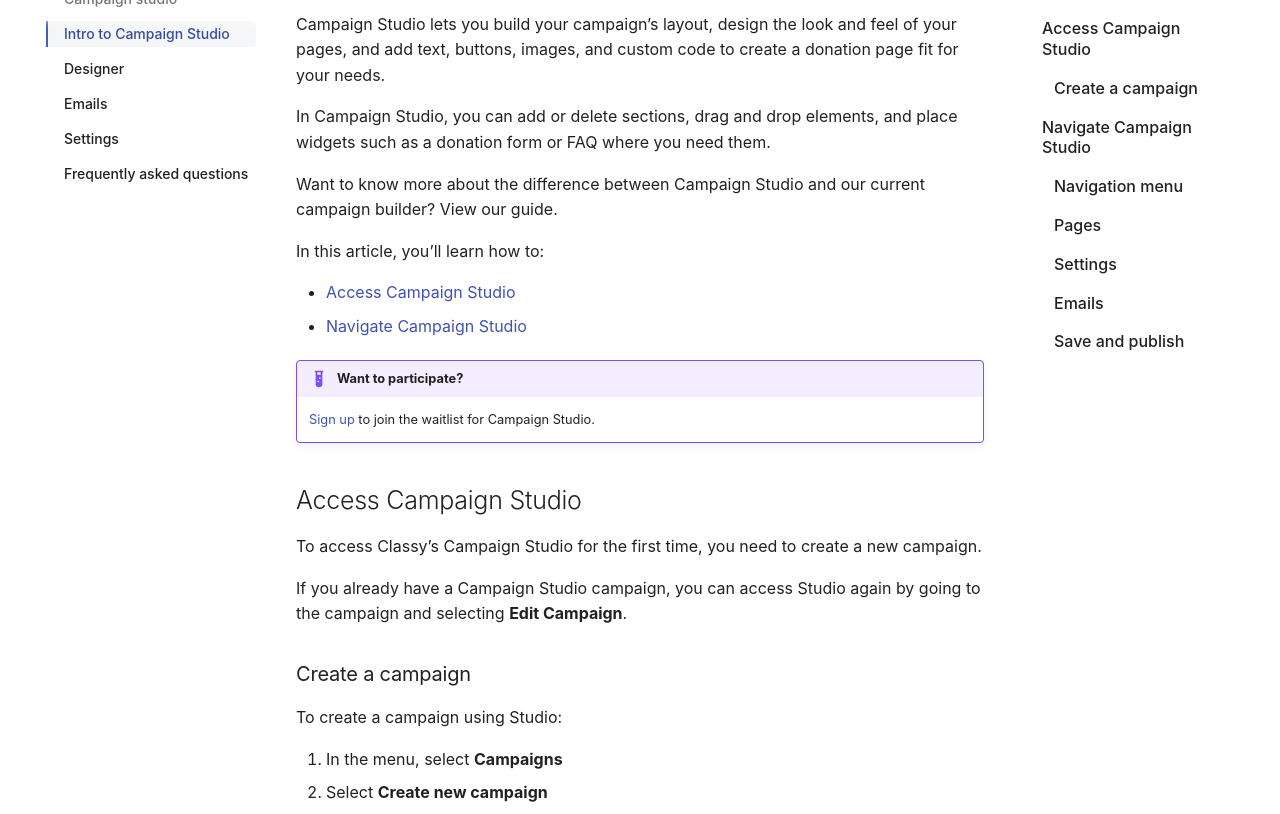
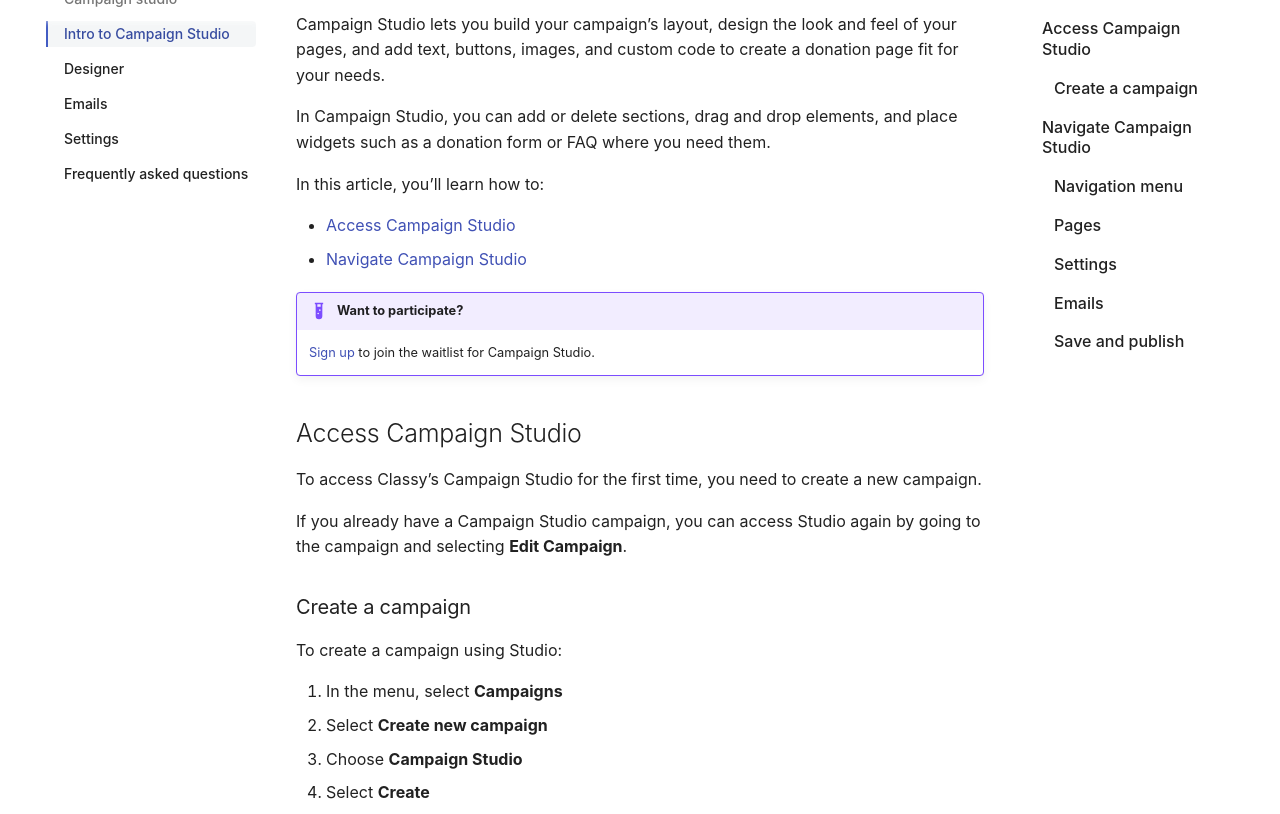
Before and after one commit to truj1ll0/mkdocs-help-center, an MkDocs documentation site: the page built from docs/campaign-studio/getting-started/intro-to-campaign-studio.md, in a window 1280 px wide and 900 px high, scrolled down 574 px, cut to the strip 86-900 px from the top of the window. Built offline with MkDocs 1.6.1 and Material for MkDocs 9.7.7, drawn with Linux system fonts in a browser that asks for light colours; some web fonts are replaced.

Commit message:
Remove matrix feature span

```diff
--- a/docs/campaign-studio/getting-started/intro-to-campaign-studio.md
+++ b/docs/campaign-studio/getting-started/intro-to-campaign-studio.md
@@ -6,8 +6,6 @@
 Campaign Studio lets you build your campaign’s layout, design the look and feel of your pages, and add text, buttons, images, and custom code to create a donation page fit for your needs.
 
 In Campaign Studio, you can add or delete sections, drag and drop elements, and place widgets such as a donation form or FAQ where you need them.
-
-Want to know more about the difference between Campaign Studio and our current campaign builder? <span id="campaign-studio-feature-matrix">View our guide</span>.
 
 In this article, you’ll learn how to:
 
```
